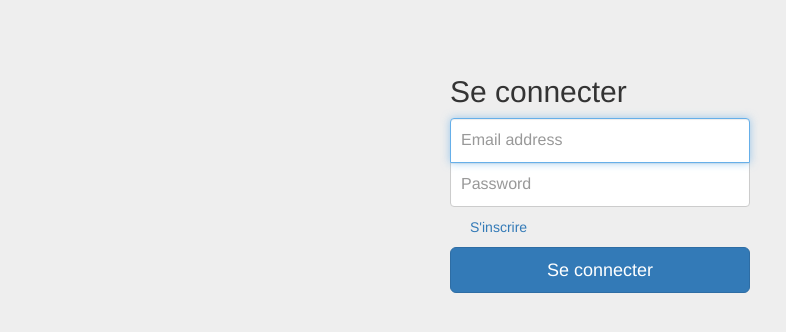
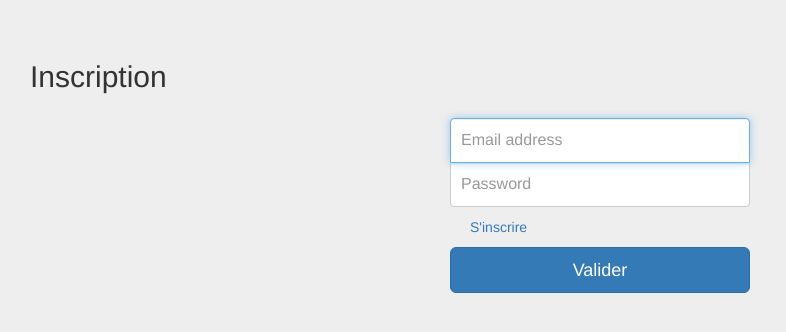
Before and after one commit to Typhon0/Projet-Web-DUT, a PHP site: page /Projet-Web-DUT/View/login.php in a window 1280 px wide. Shown: the top 332 px of the page, without its empty margins (40-826 px from the left). Run offline with PHP 8.4, Linux system fonts and the light colour scheme.

Commit message:
mise à jour

```diff
--- a/View/login.php
+++ b/View/login.php
@@ -27,22 +27,25 @@
   </head>
 
   <body>
+	<div class="container">
+				<h2 class="form-signin-heading">Inscription</h2>
 
-    <div class="container">
+				<form action="../Controler/Connexion.php" method="post" class="form-signin">
 
-      <form class="form-signin">
-        <h2 class="form-signin-heading">Se connecter</h2>
 					<label for="inputEmail" class="sr-only">Email address</label>
-        <input type="email" id="inputEmail" class="form-control" placeholder="Email address" required autofocus>
+					<input type="email" id="inputEmail" name="email" class="form-control" placeholder="Email address" required autofocus>
 					<label for="inputPassword" class="sr-only">Password</label>
-        <input type="password" id="inputPassword" class="form-control" placeholder="Password" required>
+					<input type="password" id="inputPassword" name="mdp" class="form-control" placeholder="Password" required>
+
 					<div class="checkbox">
 					<label>
 						<a href="inscription.php">S'inscrire</a>
 					</label>
 					</div>
-        <button class="btn btn-lg btn-primary btn-block" type="submit">Se connecter</button>
+					<button class="btn btn-lg btn-primary btn-block" value="valider" type="submit">Valider</button>
 				</form>
+		</div>
+
 
     </div> <!-- /container -->
 
```
Lines whose indentation alone changed are shown as unchanged.
